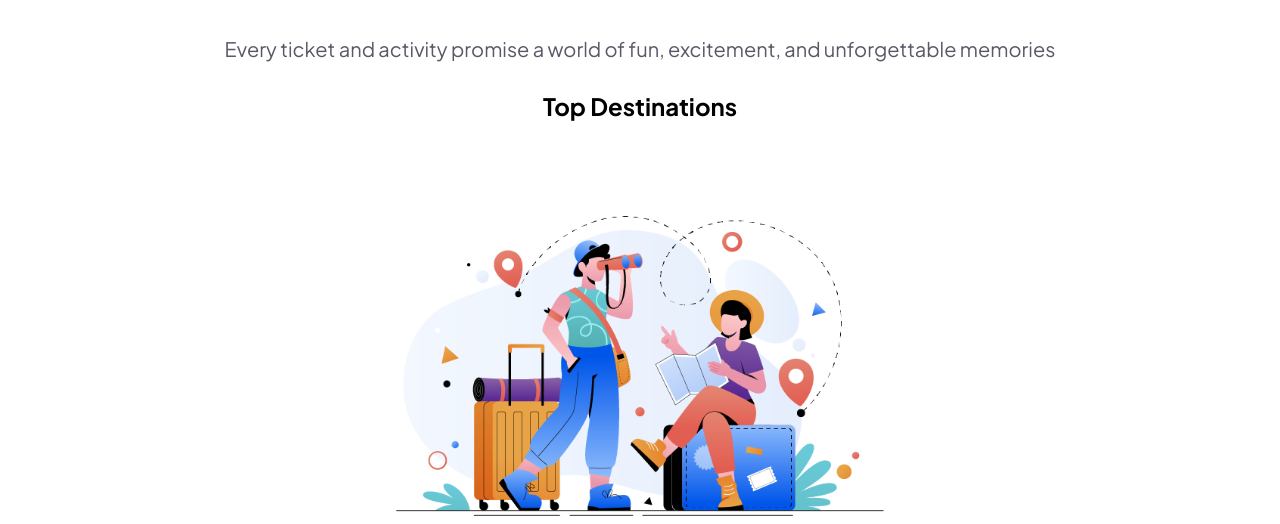
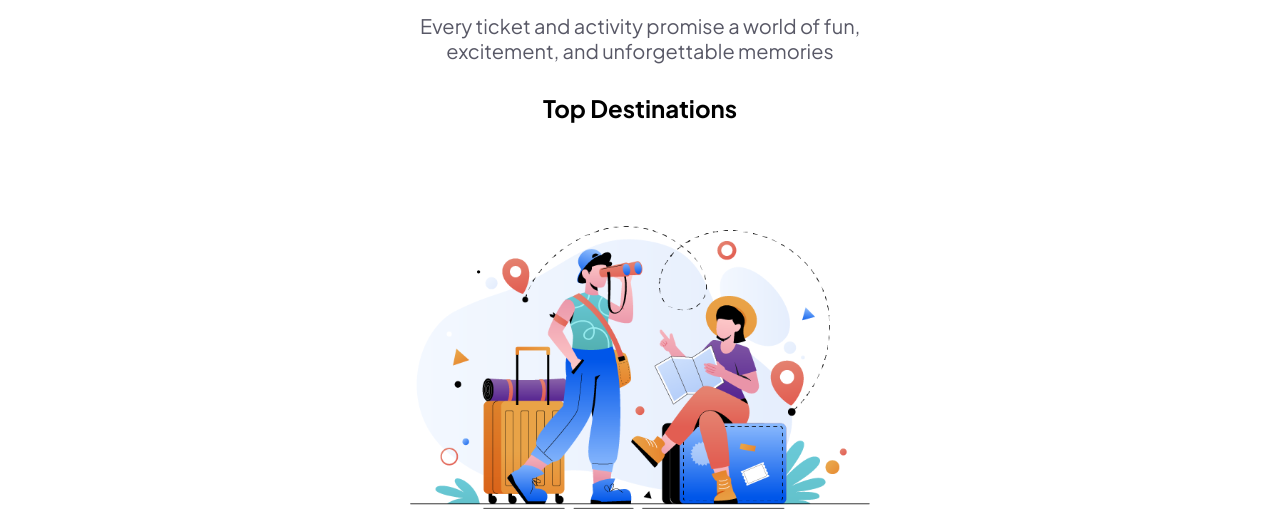
Before and after one commit to jimupark/tleisures, a website: page express/views/index.html in a window 1280 px wide. Shown: the part 404-928 px from the top of the page. Drawn offline with nearby package versions, Linux system fonts and the light colour scheme; files that its build step writes are made by us from their sources; no server answers; a script that the page names is missing; a web font is replaced by a local one.

Commit message:
screensize adjust to all device friendly

```diff
--- a/express/public/stylee.css
+++ b/express/public/stylee.css
@@ -7,6 +7,13 @@
 /* Basic styling for mobile layout */
 body {
     font-family: "Avenir LT Pro 95 Black", Arial, sans-serif;
+     display: flex;
+    justify-content: center;
+}
+
+.screensize{
+    width: 100%;
+    max-width: 480px;
     background-image: url("/background-img.jpeg");
 }
 
--- a/express/public/stylee2.css
+++ b/express/public/stylee2.css
@@ -7,6 +7,13 @@ body {
     font-family: "Avenir LT Pro 95 Black", Arial, sans-serif;
     margin: 0;
     padding: 0;
+    display: flex;
+    justify-content: center;
+}
+
+.screensize{
+    width: 100%;
+    max-width: 480px;
     background-image: url("/background-img.jpeg");
 }
 
@@ -34,7 +41,6 @@ main {
     flex-direction: column;
     justify-content: center;
     text-align: center;
-    margin: 20px;
     border-radius: 12px;
     background-color: #fff;
     box-shadow: 0px 5px 15px 3px #c5c5c5;
--- a/express/views/index.html
+++ b/express/views/index.html
@@ -29,6 +29,7 @@
     <title>TLEISUREs</title>
 </head>
 <body>
+    <div class="screensize">
         <!-- Google Tag Manager (noscript) -->
     <noscript><iframe src="https://www.googletagmanager.com/ns.html?id=GTM-5QNNWXK3"
         height="0" width="0" style="display:none;visibility:hidden"></iframe></noscript>
@@ -74,5 +75,6 @@
         </main>
 
         <script src="/autocomplete.js"></script>
+    </div>
 </body>
 </html>
```
Also changed, not shown: express/views/searchresult.html (+2 -4 lines), 다운로드.png (added). Lines whose indentation alone changed are shown as unchanged.
